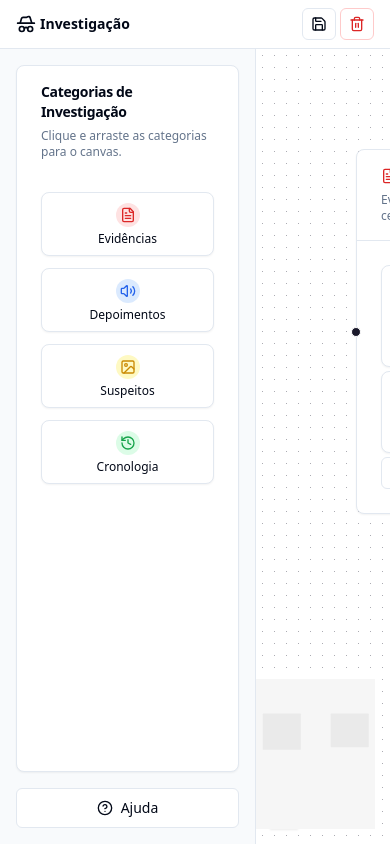
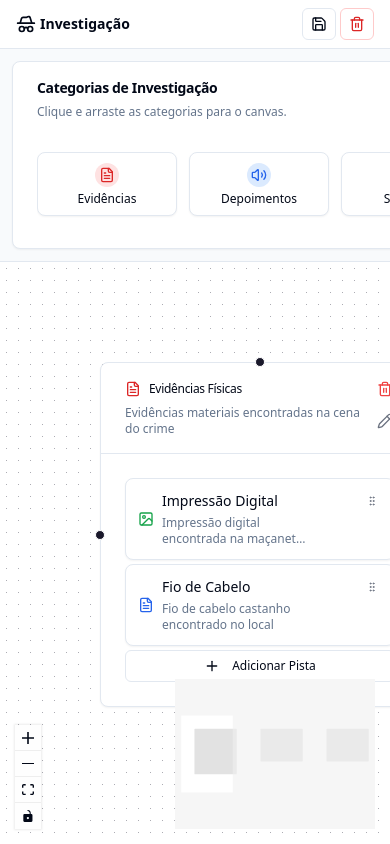
Before and after one commit to alansods/investigacao-criminal, a React (Vite) app: page / in a window 390 px wide. Built offline with nearby package versions, Linux system fonts and the light colour scheme.

Commit message:
feat: barra de categorias personalizada para dispositivos moveis

```diff
--- /dev/null
+++ b/src/components/HelpButton.tsx
@@ -0,0 +1,23 @@
+import { Button } from "@/components/ui/button";
+import { HelpCircle } from "lucide-react";
+
+export default function HelpButton({
+  onClick,
+  fullWidth = false,
+}: {
+  onClick: () => void;
+  fullWidth?: boolean;
+}) {
+  return (
+    <Button
+      onClick={onClick}
+      variant="outline"
+      className={`${
+        fullWidth ? "w-full" : ""
+      } flex items-center justify-center gap-2 h-10 hover:bg-blue-50 hover:text-blue-600 hover:border-blue-300 transition-colors`}
+    >
+      <HelpCircle className="h-4 w-4" />
+      <span className="text-sm font-medium">Ajuda</span>
+    </Button>
+  );
+}
--- a/src/components/InvestigationCanvas.tsx
+++ b/src/components/InvestigationCanvas.tsx
@@ -60,14 +60,14 @@ import {
   SortableContext,
   verticalListSortingStrategy,
 } from "@dnd-kit/sortable";
-import { FileText, Image, History, Volume2, HelpCircle } from "lucide-react";
+import { FileText, Image, History, Volume2 } from "lucide-react";
+import ToolboxList from "./ToolboxList";
+import HelpButton from "./HelpButton";
 import InvestigationNode from "./InvestigationNode";
-import InvestigationToolbox from "./InvestigationToolbox";
 import { DeleteConnectionModal } from "./DeleteConnectionModal";
 import { DuplicateConnectionModal } from "./DuplicateConnectionModal";
 import { HelpModal } from "./HelpModal";
 import { Card, CardContent, CardHeader, CardTitle } from "@/components/ui/card";
-import { Button } from "@/components/ui/button";
 import type { Clue, MediaType } from "@/types/investigation";
 
 import "@xyflow/react/dist/style.css";
@@ -333,7 +333,11 @@ const DroppableReactFlow = memo(
     });
 
     return (
-      <div ref={setNodeRef} className="flex-1 h-full" onMouseMove={onMouseMove}>
+      <div
+        ref={setNodeRef}
+        className="flex-1 h-full min-w-0"
+        onMouseMove={onMouseMove}
+      >
         {children}
       </div>
     );
@@ -972,14 +976,14 @@ const InvestigationCanvas = forwardRef<InvestigationCanvasRef>(
         }}
       >
         <div
-          className={`flex h-full min-h-0 touch-none ${
+          className={`flex h-full min-h-0 touch-none flex-col sm:flex-row ${
             isDraggingOverCanvas
               ? "bg-blue-50 ring-2 ring-blue-200 ring-opacity-50"
               : ""
           } ${draggedNode || draggedItem ? "dragging" : ""}`}
         >
-          {/* Toolbox */}
-          <div className="w-64 bg-muted/50 p-4 border-r flex flex-col">
+          {/* Toolbox - Mobile (top bar) */}
+          <div className="sm:hidden bg-muted/50 p-3 border-b flex flex-row w-full gap-3">
             <Card className="flex-1">
               <CardHeader>
                 <CardTitle className="text-sm">
@@ -989,35 +993,43 @@ const InvestigationCanvas = forwardRef<InvestigationCanvasRef>(
                   Clique e arraste as categorias para o canvas.
                 </span>
               </CardHeader>
-
-              <CardContent className="space-y-3 mt-4">
-                {investigationTypes.map((nodeType) => (
-                  <InvestigationToolbox
-                    key={nodeType.id}
-                    id={nodeType.id}
-                    type={nodeType.type}
-                    label={nodeType.label}
-                    icon={nodeType.icon}
-                    color={nodeType.color}
+              <CardContent className="mt-4">
+                <ToolboxList
+                  items={investigationTypes}
+                  orientation="horizontal"
                 />
-                ))}
               </CardContent>
             </Card>
+            <div className="w-auto">
+              <HelpButton onClick={toggleHelpModal} />
+            </div>
+          </div>
 
-            {/* Botão de Ajuda */}
+          {/* Toolbox - Desktop (left sidebar, original layout) */}
+          <div className="hidden sm:flex w-64 bg-muted/50 p-4 border-r flex-col">
+            <Card className="flex-1">
+              <CardHeader>
+                <CardTitle className="text-sm">
+                  Categorias de Investigação
+                </CardTitle>
+                <span className="text-xs text-muted-foreground">
+                  Clique e arraste as categorias para o canvas.
+                </span>
+              </CardHeader>
+              <CardContent className="mt-4">
+                <ToolboxList
+                  items={investigationTypes}
+                  orientation="vertical"
+                />
+              </CardContent>
+            </Card>
             <div className="mt-4">
-              <Button
-                onClick={toggleHelpModal}
-                variant="outline"
-                className="w-full flex items-center justify-center gap-2 h-10 hover:bg-blue-50 hover:text-blue-600 hover:border-blue-300 transition-colors"
-              >
-                <HelpCircle className="h-4 w-4" />
-                <span className="text-sm font-medium">Ajuda</span>
-              </Button>
+              <HelpButton onClick={toggleHelpModal} fullWidth />
             </div>
           </div>
 
           {/* Flow Canvas */}
+          <div className="flex-1 min-h-0 min-w-0 relative z-0">
             <DndContext
               sensors={useSensors(
                 useSensor(PointerSensor, {
@@ -1177,7 +1189,8 @@ const InvestigationCanvas = forwardRef<InvestigationCanvasRef>(
                       // Encontrar a pista sendo arrastada
                       const draggedClue = nodes
                         .flatMap(
-                        (node) => (node.data as { clues?: Clue[] }).clues || []
+                          (node) =>
+                            (node.data as { clues?: Clue[] }).clues || []
                         )
                         .find((clue) => clue.id === draggedItem);
 
@@ -1200,6 +1213,7 @@ const InvestigationCanvas = forwardRef<InvestigationCanvasRef>(
                   : null}
               </DragOverlay>
             </DndContext>
+          </div>
         </div>
 
         {/* Delete Connection Modal */}
--- a/src/components/InvestigationToolbox.tsx
+++ b/src/components/InvestigationToolbox.tsx
@@ -40,7 +40,7 @@ const InvestigationToolbox = ({
       style={style}
       {...listeners}
       {...attributes}
-      className={`cursor-grab active:cursor-grabbing ${
+      className={`cursor-grab active:cursor-grabbing touch-none select-none ${
         isDragging ? "opacity-50" : ""
       }`}
     >
--- /dev/null
+++ b/src/components/ToolboxList.tsx
@@ -0,0 +1,52 @@
+import InvestigationToolbox from "./InvestigationToolbox";
+
+interface ToolboxItem {
+  id: string;
+  type: string;
+  label: string;
+  icon: React.ReactNode;
+  color: string;
+}
+
+export default function ToolboxList({
+  items,
+  orientation = "vertical",
+}: {
+  items: ToolboxItem[];
+  orientation?: "vertical" | "horizontal";
+}) {
+  if (orientation === "horizontal") {
+    return (
+      <div className="-mx-2 px-2">
+        <div className="flex gap-3 overflow-x-auto no-scrollbar pb-2">
+          {items.map((nodeType) => (
+            <div key={nodeType.id} className="min-w-[140px]">
+              <InvestigationToolbox
+                id={nodeType.id}
+                type={nodeType.type}
+                label={nodeType.label}
+                icon={nodeType.icon}
+                color={nodeType.color}
+              />
+            </div>
+          ))}
+        </div>
+      </div>
+    );
+  }
+
+  return (
+    <div className="space-y-3">
+      {items.map((nodeType) => (
+        <InvestigationToolbox
+          key={nodeType.id}
+          id={nodeType.id}
+          type={nodeType.type}
+          label={nodeType.label}
+          icon={nodeType.icon}
+          color={nodeType.color}
+        />
+      ))}
+    </div>
+  );
+}
--- a/src/index.css
+++ b/src/index.css
@@ -89,3 +89,12 @@
 .dragging .react-flow__viewport {
   cursor: grabbing !important;
 }
+
+/* Hide scrollbar for horizontal toolbox on mobile */
+.no-scrollbar::-webkit-scrollbar {
+  display: none;
+}
+.no-scrollbar {
+  -ms-overflow-style: none; /* IE and Edge */
+  scrollbar-width: none; /* Firefox */
+}
```
Lines whose indentation alone changed are shown as unchanged.
